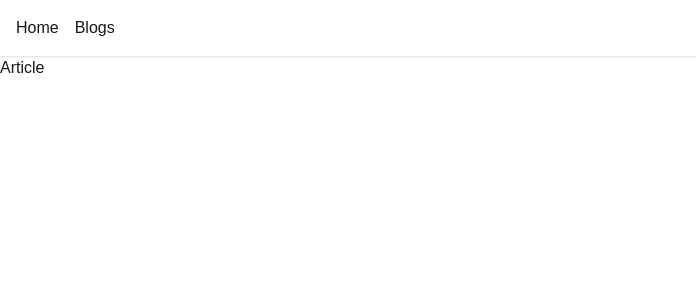
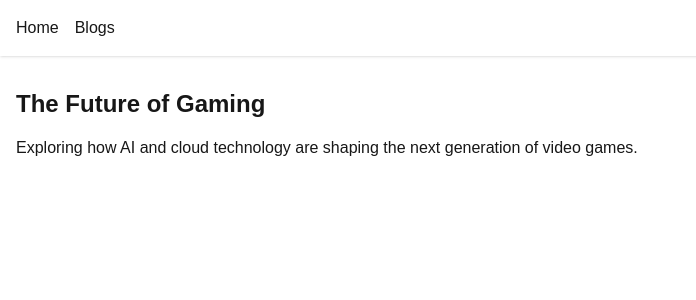
Before and after one commit to shakiba-vakili/Blog, a Next.js app: page /blogs/1 in a window 1280 px wide. Shown: the top 300 px of the page, without its empty margins (0-696 px from the left). Built offline with nearby package versions, Linux system fonts and the light colour scheme; data requests are answered from the project's data file.

Commit message:
update Articles component with hover/scale effects and optimize the article page

```diff
--- a/src/app/blogs/[id]/page.tsx
+++ b/src/app/blogs/[id]/page.tsx
@@ -1,9 +1,24 @@
-import React from 'react'
+import Container from "@/app/components/Container"
+import { IGetArticles } from "../page"
 
-function Article() {
-  return (
-    <div>Article</div>
-  )
+interface IArticleProps {
+  params: Promise<{ id: string }>;
+  searchParams:Promise<{}>;
+}
+
+async function Article(props: IArticleProps) {
+    const {id} = await props.params
+    const result = await fetch(`http://localhost:3001/articles/${id}`)
+    const data = (await result.json()) as IGetArticles
+
+    return (
+        <Container>
+            <div className="p-4">
+                <h2 className="text-2xl font-bold my-4">{data?.title}</h2>
+                <p>{data?.description}</p>
+            </div>
+        </Container>
+    )
 }
 
 export default Article
--- a/src/app/blogs/page.tsx
+++ b/src/app/blogs/page.tsx
@@ -1,6 +1,7 @@
 import React from 'react'
 import Container from '../components/Container'
 import Articles from '../components/Articles'
+import Link from 'next/link'
 export interface IGetArticles{
       id?: number,
       title?:string,
@@ -14,10 +15,12 @@ async function Blogs() {
    <Container>
     <div className="grid grid-cols-4 gap-4 py-16">
 
-     {data.map((item)=>(
+     {data.map((item) => (
+  <Link key={item.id} href={`/blogs/${item.id}`}>
+    <Articles {...item} />
+  </Link>
+))}
 
-  <Articles key={item.id} {...item}/>
-    ))}
 
 
     </div>
--- a/src/app/components/Articles.tsx
+++ b/src/app/components/Articles.tsx
@@ -3,10 +3,13 @@ import { IGetArticles } from "../blogs/page"
 
 function Articles({ title, description, id }: IGetArticles) {
   return (
-    <div className="shadow p-4 rounded-lg bg-white text-black">
-      <h2 className="text-xl font-semibold mb-2 ">{title}</h2>
-      <p>{description}</p>
-    </div>
+    <div className="shadow p-4 rounded-lg bg-white text-black
+                transform transition duration-300
+                hover:bg-gray-100 hover:scale-105">
+  <h2 className="text-xl font-semibold mb-2">{title}</h2>
+  <p>{description}</p>
+</div>
+
   )
 }
 
```
